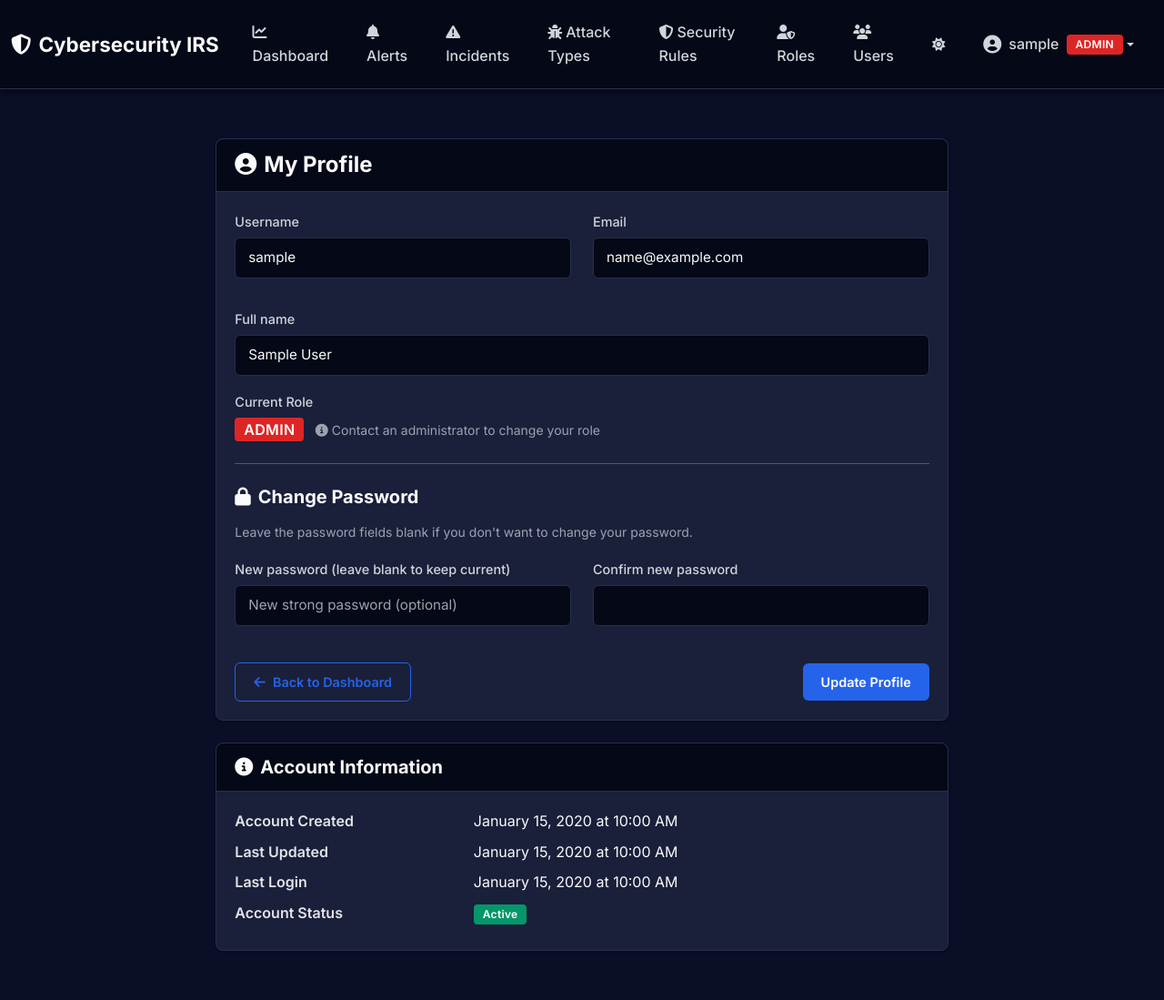
After one commit to tangheng05/Cybersecurity-Incident-Response-Expert-System, a Flask app: page /auth/profile in a window 1280 px wide. The commit adds this page. Shown: the whole page at 91% size. Run offline with Flask 3, Linux system fonts and the light colour scheme; a user stored in the database is signed in; tables that the repository leaves empty hold one stand-in row (values such as "Sample post").

Commit message:
Add user profile editing and sync session with user data
Introduces a user profile page allowing users to update their own information and password. Adds a context processor to keep session data in sync with the current user's database state, and updates session management in user and admin flows. Enhances the navbar with a user dropdown, improves session role handling in decorators, and adds related CSS and template changes.

```diff
--- a/app/forms/user_forms.py
+++ b/app/forms/user_forms.py
@@ -149,5 +149,50 @@ class UserEditForm(FlaskForm):
             raise ValidationError("This email is already registered.")
 
 
+class UserProfileForm(FlaskForm):
+    """Form for users to edit their own profile (no role/active changes)"""
+    username = StringField(
+        "Username",
+        validators=[DataRequired(), Length(min=3, max=80)],
+    )
+    email = StringField(
+        "Email",
+        validators=[DataRequired(), Email(), Length(max=120)],
+    )
+    full_name = StringField(
+        "Full name",
+        validators=[DataRequired(), Length(min=1, max=120)],
+    )
+
+    # optional password - only change if filled
+    password = PasswordField(
+        "New password (leave blank to keep current)",
+        validators=[],
+        render_kw={"placeholder": "New strong password (optional)"},
+    )
+    confirm_password = PasswordField(
+        "Confirm new password",
+        validators=[EqualTo("password", message="Passwords must match.")],
+    )
+
+    submit = SubmitField("Update Profile")
+
+    def __init__(self, original_user: User, *args, **kwargs):
+        super().__init__(*args, **kwargs)
+        self.original_user = original_user
+
+    def validate_username(self, field):
+        q = db.select(User).filter(User.username == field.data, User.id != self.original_user.id)
+        exists = db.session.scalar(q)
+        if exists:
+            raise ValidationError("This username is already taken.")
+
+    def validate_email(self, field):
+        q = db.select(User).filter(User.email == field.data, User.id != self.original_user.id)
+        exists = db.session.scalar(q)
+        if exists:
+            raise ValidationError("This email is already registered.")
+
+
 class ConfirmDeleteForm(FlaskForm):
     submit = SubmitField("Confirm Delete")
--- a/app/routes/auth_routes.py
+++ b/app/routes/auth_routes.py
@@ -1,7 +1,9 @@
 from flask import Blueprint, render_template, redirect, url_for, flash, request, session
 from datetime import datetime
 from app.forms.auth_forms import LoginForm, RegisterForm
+from app.forms.user_forms import UserProfileForm
 from app.models import User
+from app.utils.decorators import login_required
 from extensions import db
 
 auth_bp = Blueprint('auth', __name__, url_prefix='/auth')
@@ -66,6 +68,38 @@ def register():
     return render_template('auth/register.html', form=form)
 
 
+@auth_bp.route('/profile', methods=['GET', 'POST'])
+@login_required
+def profile():
+    """Allow users to edit their own profile"""
+    user = User.query.get(session.get('user_id'))
+    if not user:
+        session.clear()
+        flash('User not found. Please log in again.', 'danger')
+        return redirect(url_for('auth.login'))
+
+    form = UserProfileForm(original_user=user, obj=user)
+
+    if form.validate_on_submit():
+        user.username = form.username.data
+        user.email = form.email.data
+        user.full_name = form.full_name.data
+
+        # Update password if provided
+        if form.password.data:
+            user.set_password(form.password.data)
+
+        db.session.commit()
+
+        # Update session with new username
+        session['username'] = user.username
+
+        flash('Your profile has been updated successfully!', 'success')
+        return redirect(url_for('auth.profile'))
+
+    return render_template('auth/profile.html', form=form, user=user)
+
+
 @auth_bp.route('/logout')
 def logout():
     username = session.get('username', 'User')
--- a/app/static/css/style.css
+++ b/app/static/css/style.css
@@ -99,6 +99,83 @@ main.container {
 .nav-link.active {
   color: var(--text-primary) !important;
   background: var(--card-bg);
+}
+
+/* User Dropdown Styling */
+.user-name-text {
+  max-width: 150px;
+  overflow: hidden;
+  text-overflow: ellipsis;
+  white-space: nowrap;
+}
+
+.dropdown-menu {
+  background: var(--card-bg) !important;
+  border: 1px solid var(--card-border);
+  box-shadow: var(--shadow-lg);
+  border-radius: 8px;
+  min-width: 280px;
+  padding: 0;
+  margin-top: 8px;
+}
+
+.user-dropdown {
+  padding: 8px 0;
+}
+
+.dropdown-header {
+  padding: 16px 20px;
+  background: var(--darker-bg);
+  border-radius: 8px 8px 0 0;
+  margin-bottom: 0;
+}
+
+.user-avatar-circle {
+  width: 42px;
+  height: 42px;
+  border-radius: 50%;
+  background: var(--primary-color);
+  display: flex;
+  align-items: center;
+  justify-content: center;
+  color: white;
+  font-size: 1.2rem;
+  flex-shrink: 0;
+}
+
+.dropdown-item {
+  color: var(--text-primary) !important;
+  padding: 10px 20px;
+  transition: all 0.2s ease;
+  font-size: 0.95rem;
+}
+
+.dropdown-item:hover,
+.dropdown-item:focus {
+  background: var(--hover-bg) !important;
+  color: var(--text-primary) !important;
+}
+
+.dropdown-item.text-danger:hover {
+  background: rgba(220, 38, 38, 0.1) !important;
+  color: var(--danger-color) !important;
+}
+
+.dropdown-item i {
+  width: 20px;
+  text-align: center;
+}
+
+.dropdown-item-text {
+  color: var(--text-primary) !important;
+  padding: 8px 20px;
+  display: block;
+}
+
+.dropdown-divider {
+  border-top-color: var(--card-border) !important;
+  margin: 8px 0;
+  opacity: 0.5;
 }
 
 /* Login Page Styling */
--- /dev/null
+++ b/app/templates/auth/profile.html
@@ -0,0 +1,151 @@
+{% extends "layouts/base.html" %} {% block title %}My Profile - Cybersecurity
+IRS{% endblock %} {% block content %}
+<div class="row justify-content-center mt-4">
+  <div class="col-lg-8">
+    <div class="card">
+      <div class="card-header">
+        <h4 class="mb-0"><i class="fas fa-user-circle me-2"></i>My Profile</h4>
+      </div>
+      <div class="card-body">
+        <form method="POST">
+          {{ form.hidden_tag() }}
+
+          <div class="row mb-3">
+            <div class="col-md-6">
+              <div class="mb-3">
+                {{ form.username.label(class="form-label") }} {{
+                form.username(class="form-control" + (" is-invalid" if
+                form.username.errors else "")) }} {% if form.username.errors %}
+                <div class="invalid-feedback">
+                  {% for error in form.username.errors %} {{ error }} {% endfor
+                  %}
+                </div>
+                {% endif %}
+              </div>
+            </div>
+            <div class="col-md-6">
+              <div class="mb-3">
+                {{ form.email.label(class="form-label") }} {{
+                form.email(class="form-control" + (" is-invalid" if
+                form.email.errors else "")) }} {% if form.email.errors %}
+                <div class="invalid-feedback">
+                  {% for error in form.email.errors %} {{ error }} {% endfor %}
+                </div>
+                {% endif %}
+              </div>
+            </div>
+          </div>
+
+          <div class="mb-3">
+            {{ form.full_name.label(class="form-label") }} {{
+            form.full_name(class="form-control" + (" is-invalid" if
+            form.full_name.errors else "")) }} {% if form.full_name.errors %}
+            <div class="invalid-feedback">
+              {% for error in form.full_name.errors %} {{ error }} {% endfor %}
+            </div>
+            {% endif %}
+          </div>
+
+          <div class="mb-3">
+            <label class="form-label">Current Role</label>
+            <div>
+              <span
+                class="badge bg-{% if user.role == 'admin' %}danger{% elif user.role == 'analyst' %}warning{% else %}info{% endif %} fs-6"
+              >
+                {{ user.role|upper }}
+              </span>
+              <small class="text-muted ms-2">
+                <i class="fas fa-info-circle"></i>
+                Contact an administrator to change your role
+              </small>
+            </div>
+          </div>
+
+          <hr class="my-4" />
+
+          <h5 class="mb-3"><i class="fas fa-lock me-2"></i>Change Password</h5>
+          <p class="text-muted small mb-3">
+            Leave the password fields blank if you don't want to change your
+            password.
+          </p>
+
+          <div class="row">
+            <div class="col-md-6">
+              <div class="mb-3">
+                {{ form.password.label(class="form-label") }} {{
+                form.password(class="form-control" + (" is-invalid" if
+                form.password.errors else "")) }} {% if form.password.errors %}
+                <div class="invalid-feedback">
+                  {% for error in form.password.errors %} {{ error }} {% endfor
+                  %}
+                </div>
+                {% endif %}
+              </div>
+            </div>
+            <div class="col-md-6">
+              <div class="mb-3">
+                {{ form.confirm_password.label(class="form-label") }} {{
+                form.confirm_password(class="form-control" + (" is-invalid" if
+                form.confirm_password.errors else "")) }} {% if
+                form.confirm_password.errors %}
+                <div class="invalid-feedback">
+                  {% for error in form.confirm_password.errors %} {{ error }} {%
+                  endfor %}
+                </div>
+                {% endif %}
+              </div>
+            </div>
+          </div>
+
+          <div class="d-flex justify-content-between align-items-center mt-4">
+            <a
+              href="{{ url_for('dashboard.index') }}"
+              class="btn btn-outline-primary"
+            >
+              <i class="fas fa-arrow-left me-2"></i>Back to Dashboard
+            </a>
+            {{ form.submit(class="btn btn-primary") }}
+          </div>
+        </form>
+      </div>
+    </div>
+
+    <div class="card mt-4">
+      <div class="card-header">
+        <h5 class="mb-0">
+          <i class="fas fa-info-circle me-2"></i>Account Information
+        </h5>
+      </div>
+      <div class="card-body">
+        <dl class="row mb-0">
+          <dt class="col-sm-4">Account Created</dt>
+          <dd class="col-sm-8">
+            {{ user.created_at.strftime('%B %d, %Y at %I:%M %p') }}
+          </dd>
+
+          <dt class="col-sm-4">Last Updated</dt>
+          <dd class="col-sm-8">
+            {{ user.updated_at.strftime('%B %d, %Y at %I:%M %p') }}
+          </dd>
+
+          {% if user.last_login %}
+          <dt class="col-sm-4">Last Login</dt>
+          <dd class="col-sm-8">
+            {{ user.last_login.strftime('%B %d, %Y at %I:%M %p') }}
+          </dd>
+          {% endif %}
+
+          <dt class="col-sm-4">Account Status</dt>
+          <dd class="col-sm-8">
+            <span
+              class="badge bg-{% if user.is_active %}success{% else %}danger{% endif %}"
+            >
+              {{ 'Active' if user.is_active else 'Inactive' }}
+            </span>
+          </dd>
+        </dl>
+      </div>
+    </div>
+  </div>
+</div>
+{% endblock %}
--- a/app/templates/layouts/base.html
+++ b/app/templates/layouts/base.html
@@ -83,34 +83,99 @@
                 <i class="fas fa-shield-alt me-1"></i>Security Rules
               </a>
             </li>
-            {% if session.user_role == 'admin' %}
+            {% if current_user and current_user.role == 'admin' %}
             <li class="nav-item">
               <a class="nav-link" href="{{ url_for('roles.index') }}">
                 <i class="fas fa-user-shield me-1"></i>Roles
               </a>
             </li>
+            <li class="nav-item">
+              <a class="nav-link" href="{{ url_for('users.index') }}">
+                <i class="fas fa-users me-1"></i>Users
+              </a>
+            </li>
             {% endif %}
           </ul>
-          <div class="navbar-nav align-items-center">
+          <ul class="navbar-nav ms-auto align-items-center">
+            <li class="nav-item">
               <button
-              class="btn nav-link me-3"
+                class="btn nav-link"
                 id="theme-toggle"
                 title="Toggle theme"
               >
                 <i class="fas fa-moon"></i>
               </button>
-            <span class="nav-link">
-              <i class="fas fa-user-circle me-2"></i>{{ session.username }}
+            </li>
+            <li class="nav-item dropdown">
+              <a
+                class="nav-link dropdown-toggle d-flex align-items-center"
+                href="#"
+                id="userDropdown"
+                role="button"
+                data-bs-toggle="dropdown"
+                aria-expanded="false"
+              >
+                <i class="fas fa-user-circle me-2 fs-5"></i>
+                <span class="d-none d-lg-inline user-name-text"
+                  >{{ session.username }}</span
+                >
                 <span
-                class="badge bg-{% if session.user_role == 'admin' %}danger{% elif session.user_role == 'analyst' %}warning{% else %}info{% endif %} ms-2"
+                  class="badge bg-{% if current_user and current_user.role == 'admin' %}danger{% elif current_user and current_user.role == 'analyst' %}warning{% else %}info{% endif %} ms-2"
                 >
-                {{ session.user_role|upper }}
+                  {{ current_user.role|upper if current_user else
+                  session.user_role|upper }}
                 </span>
+              </a>
+              <ul
+                class="dropdown-menu dropdown-menu-end user-dropdown"
+                aria-labelledby="userDropdown"
+              >
+                <li class="dropdown-header">
+                  <div class="d-flex align-items-center">
+                    <div class="user-avatar-circle">
+                      <i class="fas fa-user"></i>
+                    </div>
+                    <div class="ms-3">
+                      <div class="fw-bold">{{ session.username }}</div>
+                      {% if current_user %}
+                      <small class="text-muted">{{ current_user.email }}</small>
+                      {% endif %}
+                    </div>
+                  </div>
+                </li>
+                <li><hr class="dropdown-divider" /></li>
+                <li>
+                  <div class="dropdown-item-text py-1">
+                    <div
+                      class="d-flex justify-content-between align-items-center"
+                    >
+                      <span class="text-muted small">Role</span>
+                      <span
+                        class="badge bg-{% if current_user and current_user.role == 'admin' %}danger{% elif current_user and current_user.role == 'analyst' %}warning{% else %}info{% endif %}"
+                      >
+                        {{ current_user.role|upper if current_user else
+                        session.user_role|upper }}
                       </span>
-            <a class="nav-link" href="{{ url_for('auth.logout') }}">
-              <i class="fas fa-sign-out-alt me-1"></i>Logout
+                    </div>
+                  </div>
+                </li>
+                <li><hr class="dropdown-divider" /></li>
+                <li>
+                  <a class="dropdown-item" href="{{ url_for('auth.profile') }}">
+                    <i class="fas fa-user-edit me-2"></i>Edit Profile
                   </a>
-          </div>
+                </li>
+                <li>
+                  <a
+                    class="dropdown-item text-danger"
+                    href="{{ url_for('auth.logout') }}"
+                  >
+                    <i class="fas fa-sign-out-alt me-2"></i>Logout
+                  </a>
+                </li>
+              </ul>
+            </li>
+          </ul>
         </div>
       </div>
     </nav>
```
Also changed, not shown: app/__init__.py (+21 -0 lines), app/routes/user_routes.py (+16 -1 lines), app/utils/decorators.py (+28 -3 lines), instance/cybersecurity.db. Lines whose indentation alone changed are shown as unchanged.
